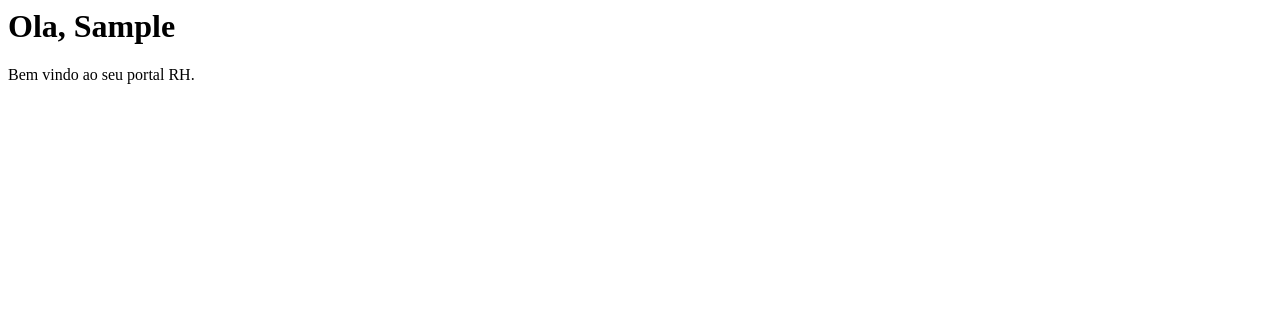
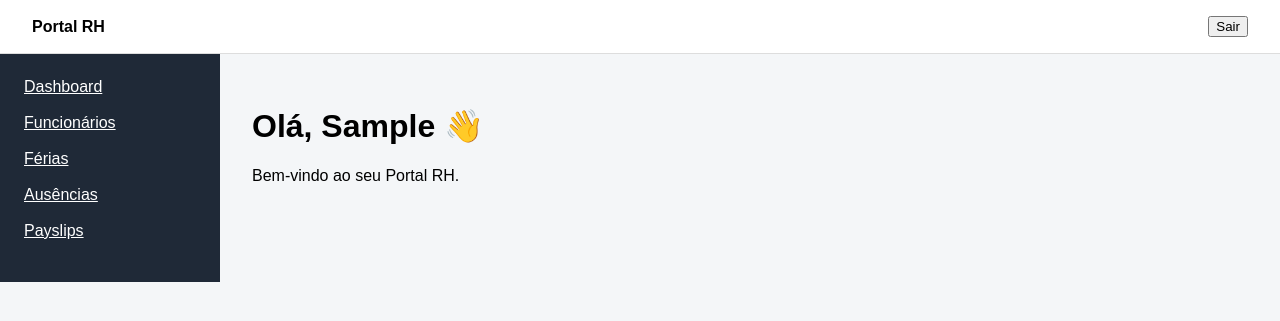
Before and after one commit to hinperion/portal-rh, a Django app: page /dashboard/ in a window 1280 px wide. Shown: the top 321 px of the page. Run offline with Django 5.2, Linux system fonts and the light colour scheme; the visitor is signed in with stand-in values (Sample User, id 1).

Commit message:
Add authentication flow and base layout

```diff
--- a/accounts/templates/accounts/dashboard.html
+++ b/accounts/templates/accounts/dashboard.html
@@ -1,11 +1,13 @@
-<!DOCTYP html>
-<html ang="pt-br">
-<head>
-    <meta charset="UTF-8">
-    <title>Portal RH</title>
-</head>
-<body>
-    <h1>Ola, {{ user.first_name }}</h1>
-    <p>Bem vindo ao seu portal RH.</p>
-</body>
-</html>
+{% extends "base.html" %}
+
+{% block title %}
+Dashboard - Portal RH
+{% endblock %}
+
+{% block content %}
+
+<h1>Olá, {{ user.first_name|default:user.username }} 👋</h1>
+
+<p>Bem-vindo ao seu Portal RH.</p>
+
+{% endblock %}
--- /dev/null
+++ b/accounts/templates/base.html
@@ -0,0 +1,76 @@
+<!DOCTYPE html>
+<html lang="pt-br">
+<head>
+    <meta charset="UTF-8">
+    <meta name="viewport" content="width=device-width, initial-scale=1.0">
+    <title>{% block title %}Portal RH{% endblock %}</title>
+
+    <style>
+        body {
+            margin: 0;
+            font-family: Arial, sans-serif;
+            background: #f4f6f8;
+        }
+
+        header {
+            background: #ffffff;
+            padding: 16px 32px;
+            border-bottom: 1px solid #ddd;
+            display: flex;
+            justify-content: space-between;
+            align-items: center;
+       }
+
+       nav{
+        width: 220px;
+        min_height: calc(100vh - 70px);
+        background: #1f2937;
+        padding: 24px;
+        box-sizing: border-box;
+       }
+
+       nav a {
+        display: block;
+        color: white;
+        text-decoration: nome;
+        margin-bottom: 18px
+       }
+
+       .layout {
+        display: flex;
+       }
+
+       main {
+        padding: 32px;
+        flex: 1;
+       }
+    </style>
+</head>
+
+<body>
+<header>
+    <strong>Portal RH</strong>
+
+    <form method="post" action="{% url 'logout' %}">
+        {% csrf_token %}
+        <button type="submit">Sair</button>
+    </form>
+</header>
+
+<div class="layout">
+
+    <nav>
+        <a href="/dashboard/">Dashboard</a>
+        <a href="#">Funcionários</a>
+        <a href="#">Férias</a>
+        <a href="#">Ausências</a>
+        <a href="#">Payslips</a>
+    </nav>
+
+    <main>
+        {% block content %}
+        {% endblock %}
+    </main>
+</div>
+</body>
+</html>
--- a/accounts/urls.py
+++ b/accounts/urls.py
@@ -1,7 +1,20 @@
+from django.contrib.auth import views as auth_views
 from django.urls import path
 
 from .views import dashboard
 
 urlpatterns = [
-    path("dashboard/", dashboard, name="dashboard")
+    path(
+        "accounts/login/",
+        auth_views.LoginView.as_view(
+            template_name="accounts/login.html"
+        ),
+        name="login",
+    ),
+    path(
+        "accounts/logout/",
+        auth_views.LogoutView.as_view(),
+        name="logout",
+    ),
+    path("dashboard/", dashboard, name="dashboard"),
 ]
--- a/config/settings.py
+++ b/config/settings.py
@@ -129,3 +129,7 @@ MAILERS = {
 }
 
 AUTH_USER_MODEL = 'accounts.User'
+LOGIN_REDIRECT_URL = 'dashboard'
+LOGOUT_REDIRECT_URL = 'login'
+LOGIN_REQUIRED_URL = 'dashboard'
+LOGOUT_REDIRECT_URL = '/accounts/login/'
```
Also changed, not shown: accounts/templates/accounts/login.html (added, +20 -0 lines).
